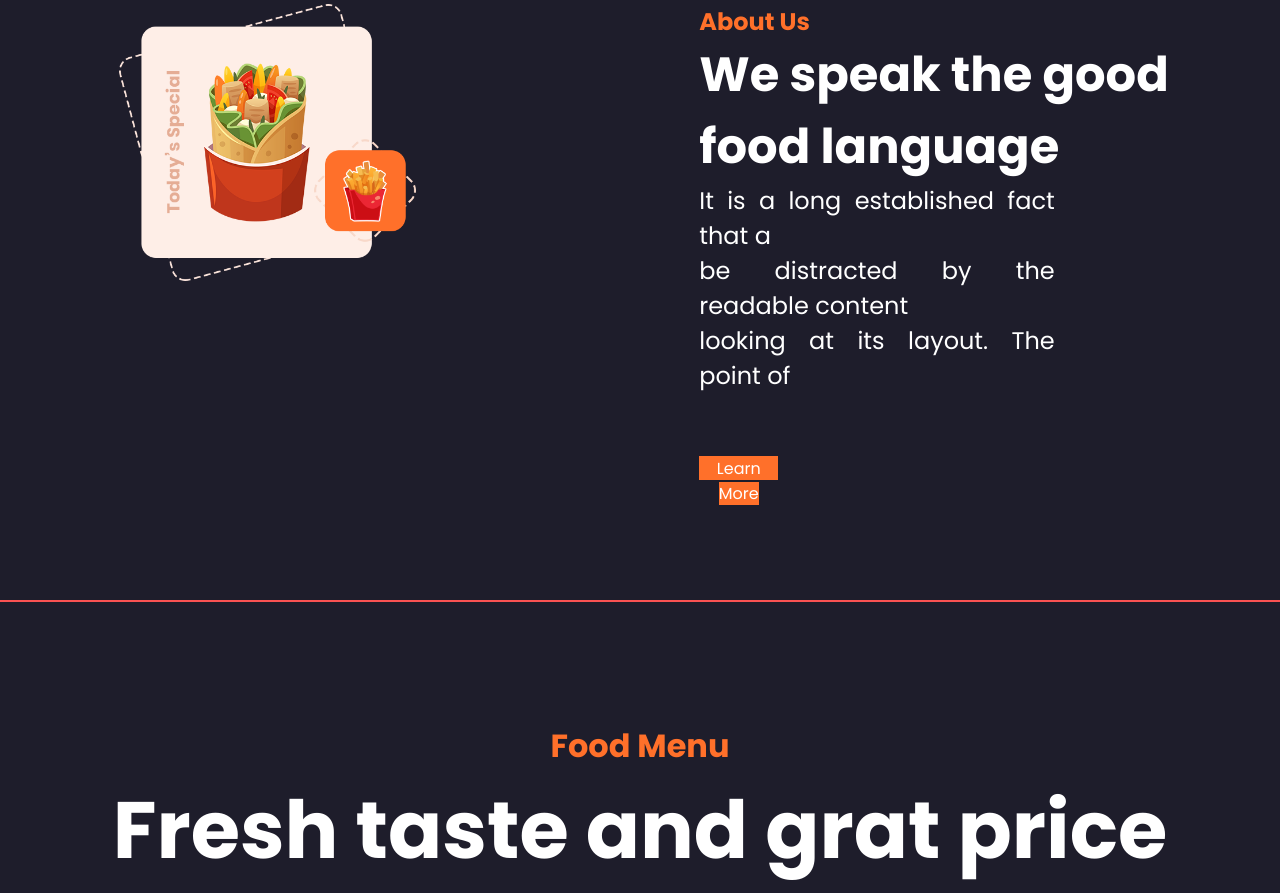
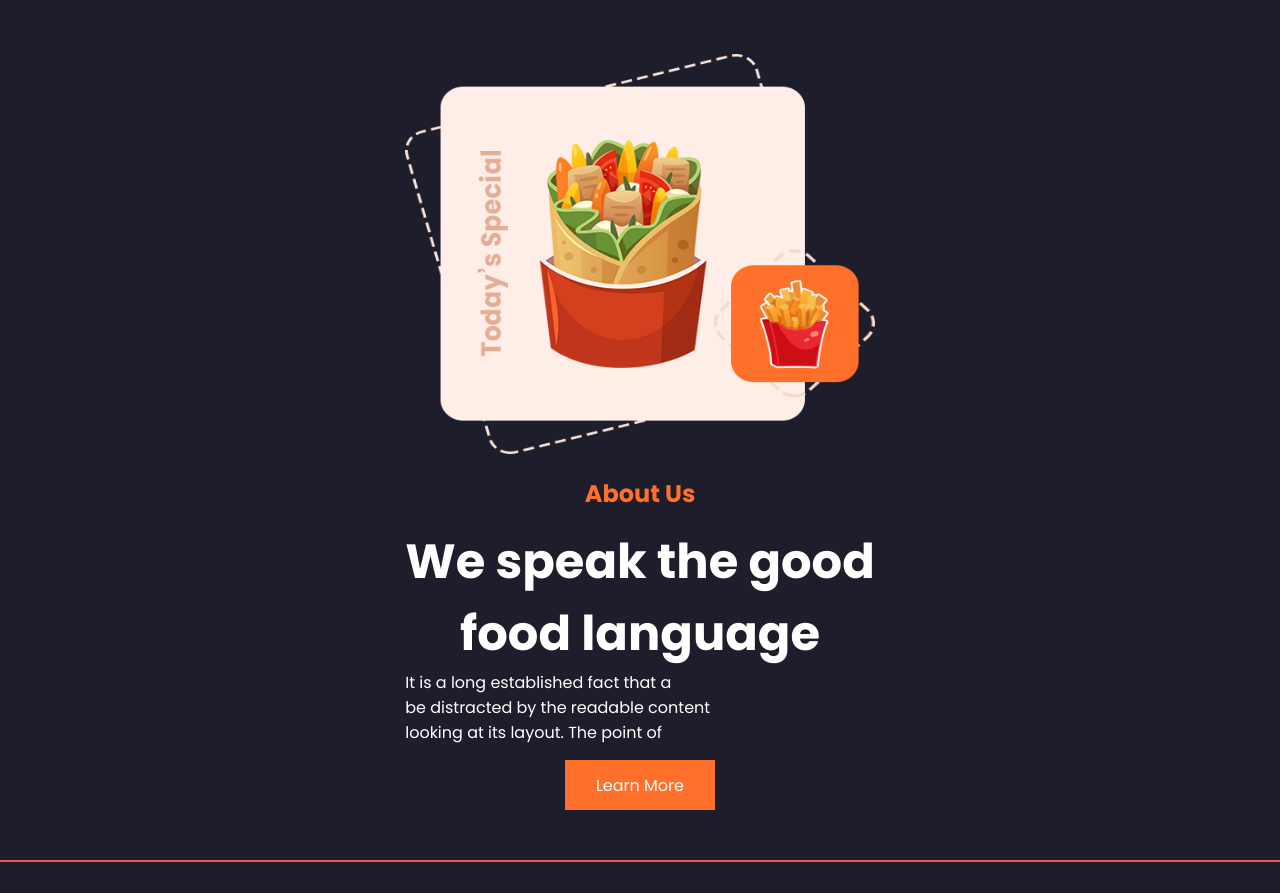
Before and after one commit to Miguis722/proyectoWeb, a plain HTML site: page index.html in a window 1280 px wide. Shown: the part 711-1604 px from the top of the page. Drawn offline with nearby package versions, Linux system fonts and the light colour scheme.

Commit message:
style: :lipstick: Se  vuelve responsive

```diff
--- a/CSS/style.css
+++ b/CSS/style.css
@@ -159,73 +159,83 @@ hr {
 
 /* Pagina Numero 2 */
 
+@media only screen and (max-with: 768px) {
+    .container_pagine_number_two {
+        display: flex;
+        flex-direction: column !important;
+        width: 100%;
+    }
+
+    .big__container {
+        align-items: center;
+        text-align: center;
+        align-content: center;
+    }
+
+    .big__container__text {
+        text-align: center !important;
+    }
+
+}
+
+.container_pagine_number_two {
+    display: flex;
+    flex-direction: row;
+    margin-top: 30px;
+    width: 100%;
+    flex-wrap: nowrap;
+    justify-content: center;
+    align-items: center;
+}
+
 .big__container {
     display: flex;
-    justify-content: space-around;
-    margin-bottom: 15vh;
+    flex-direction: column;
+    margin-top: 50px;
+    justify-content: space-between;
+    gap: 15px;
+    margin-bottom: 50px;
 }
 
-.big__container .big__container__images, .big__container__text {
+.big__container_right_side {
+    display: flex;
+    text-align: center;
     flex-direction: column;
-    flex: 1;
+    align-items: center;
+    gap: 15px;
 }
 
+.big__container_right_side__text h1 {
+    color: var(--color-2);
+    font-size: 3rem;
+}
 
-.big__container .big__container__text h2 {
+.big__container_right_side__text p {
+    color: var(--color-2);
+    align-self: center;
+    text-align: justify;
+}
+
+.big__container_right_side__button {
+    background: var(--color-1);
+    height: 50px;
+    width: 150px;
+    align-content: center;
+    text-align: center;
+}
+.big__container_right_side__button a {
+    text-decoration: none;
+    color: var(--color-2)
+}
+
+.big__container_right_side__tittle h2 {
     color: var(--color-1);
 }
 
-.big__container .big__container__text p, h1, a {
-    color: var(--color-2);
+.imagendelabout {
+    width: 100%;
+    height: 50vh;
 }
-
-.big__container__text {
-    margin-top: 0;
-    justify-content: center;
-    align-items: center;
-    text-align: justify;
-}
-
-.big__container__text h1 {
-    font-size: 3rem;
-    font-family: 'Poppins', sans-serif;
-}
-
-.big__container__text p {
-    font-size: 1.5rem;
-    font-family: 'Poppins', sans-serif;
-}
-
-.text {
-    width: 355.5px;
-}
-
-.big__container__text__button {
-    width: 79px;
-    background: var(--color-1);
-    height: 23.7px;
-    align-items: center;
-    text-align: center;
-    align-content: center;
-    margin-top: 7.9vh;
-}
-
-.big__container__text__button a{
-    background: var(--color-1);
-    text-decoration: none;
-    width: 79px;
-    height: 23.7px;
-}
-
-.big__container__images {
-    margin-left: 118.5px;
-}
-
-.big__container__images img {
-    height: 276.5px;
-    width: auto;
-}
-
 
 /* Pagina Numero 3 */
 
--- a/index.html
+++ b/index.html
@@ -70,27 +70,29 @@
     </main>
     <hr>
 <!-- Pagina numero 2 -->
-    <div class="big__container" id="about">
-        <div class="big__container__images">
-            <img src="storage/about.png">
+<section class="container_pagine_number_two" id="about">
+    <div class="big__container">
+        <div class="big__container_left_side">
+            <div class="big__container_left_side__image">
+                <img src="storage/about.png" class="imagendelabout">
             </div>
-
-        <div class="big__container__text">
+        </div>
+        <div class="big__container_right_side">
+            <div class="big__container_right_side__tittle">
                 <h2>About Us</h2>
-            <h1>We speak the good<br>
-            food language</h1>
-            <div class="text">
-                <p>It is a long established fact that a<br>
-                    be distracted by the readable content<br>
-                    looking at its layout. The point of</p>
             </div>
-                <div class="big__container__text__button">
+            <div class="big__container_right_side__text">
+                <h1>We speak the good<br>food language</h1>
+                <p>It is a long established fact that a<br>be distracted by the readable content<br>looking at its layout. The point of</p>
+            </div>
+            <div class="big__container_right_side__button">
                 <a href="#">
                     Learn More
                 </a>
             </div>
         </div>
     </div>
+</section>
     <hr>
 <!-- Pagina numero 3 -->
 <div class="container__page__number_3" id="menu">
```
Lines whose indentation alone changed are shown as unchanged.
